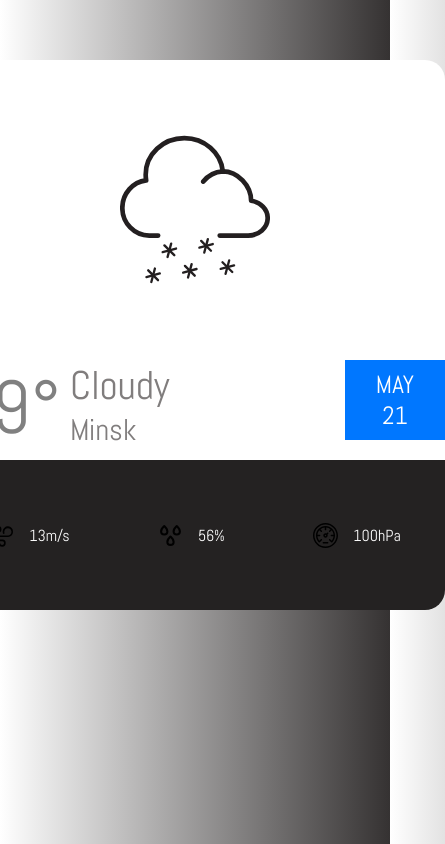
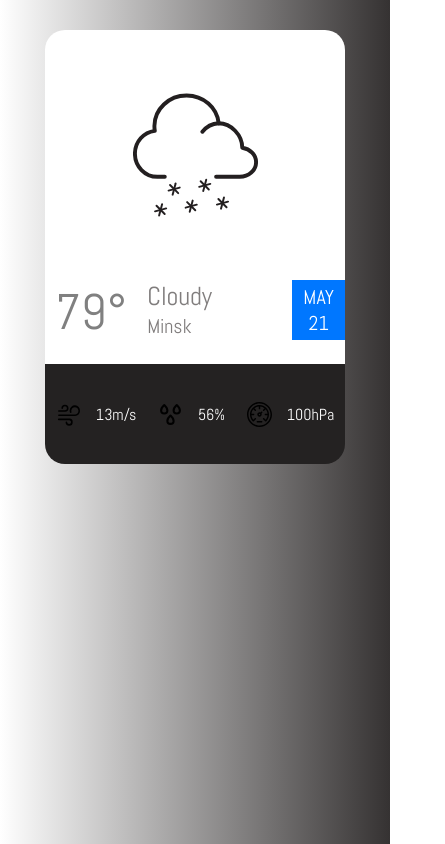
Before and after one commit to AlinaTaratun/weather, a plain HTML site: page index.html in a window 390 px wide. Shown: the whole page, 445 px wide, since content can reach past the window. Drawn offline with Linux system fonts and the light colour scheme.

Commit message:
media added

```diff
--- a/index.html
+++ b/index.html
@@ -11,7 +11,7 @@
 </head>
 
 <body>
-    <div>
+    <div class="container">
         <div class="white">
             <img src="./svg/weather-imgs/Snow.svg" alt="str">
         </div>
--- a/style.css
+++ b/style.css
@@ -1,12 +1,15 @@
 body {
   background: linear-gradient(270deg, rgb(53, 50, 50), white);
-  display: flex;
-  justify-content: center;
   font-family: Abel;
+}
+
+.container {
+  width: 500px;
+  margin: auto;
   margin-top: 60px;
 }
+
 .white {
-  width: 500px;
   height: 300px;
   background-color: rgb(255, 255, 255);
   display: flex;
@@ -20,13 +23,12 @@ body {
 }
 
 .white2 {
-  width: 500px;
-  height: 100px;
   background-color: rgb(255, 255, 255);
   display: flex;
+  padding-bottom: 20px;
 }
+
 .black {
-  width: 500px;
   height: 150px;
   background-color: rgb(36, 34, 34);
   display: flex;
@@ -49,23 +51,24 @@ body {
 
 .temp {
   width: 25%;
-  height: 80px;
   color: gray;
   font-size: 75px;
-  text-align: center;
+  margin-right: 20px;
+  margin-left: 10px;
 }
+
 .weather-city {
   width: 55%;
-  height: 80px;
   color: rgb(128, 125, 125);
   font-size: 30px;
 }
+
 .weather {
-  font-size: 40px;
+  font-size: 1.3em;
 }
+
 .date {
   width: 20%;
-  height: 80px;
   background-color: rgb(0, 119, 255);
   color: white;
   font-size: 25px;
@@ -74,3 +77,32 @@ body {
   justify-content: center;
   align-items: center;
 }
+
+@media (max-width: 550px) {
+  .container {
+    width: 300px;
+    margin-top: 30px;
+  }
+  .white {
+    height: 250px;
+  }
+  .white img {
+    height: 125px;
+  }
+  .temp {
+    font-size: 50px;
+  }
+  .weather-city {
+    font-size: 20px;
+  }
+  .date {
+    font-size: 20px;
+    height: 60px;
+  }
+  .white2 {
+    align-items: flex-start;
+  }
+  .black {
+    height: 100px;
+  }
+}
```
